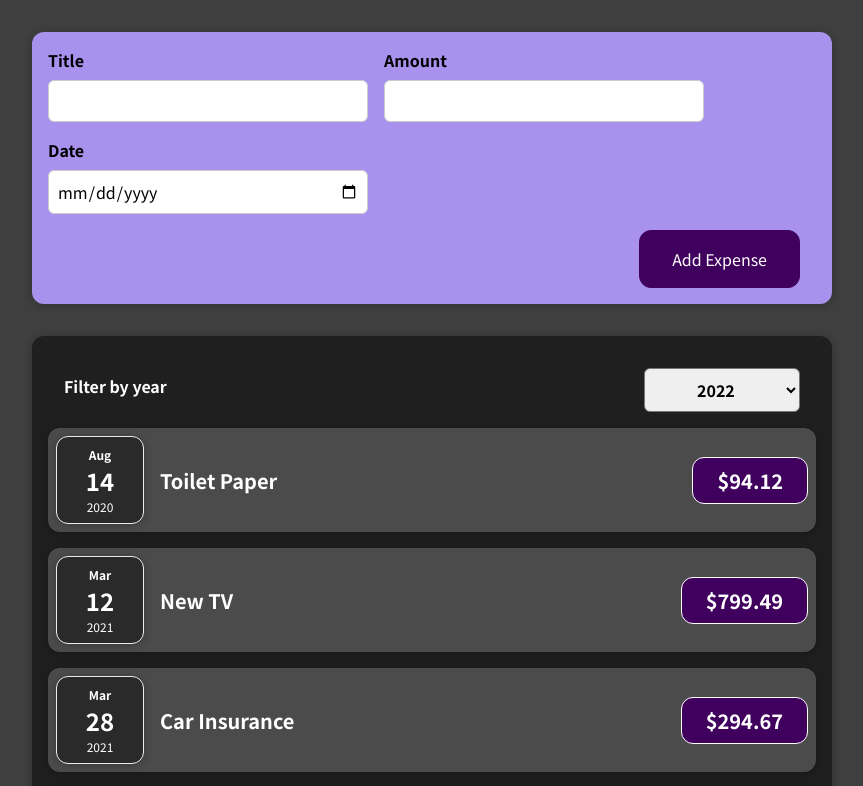
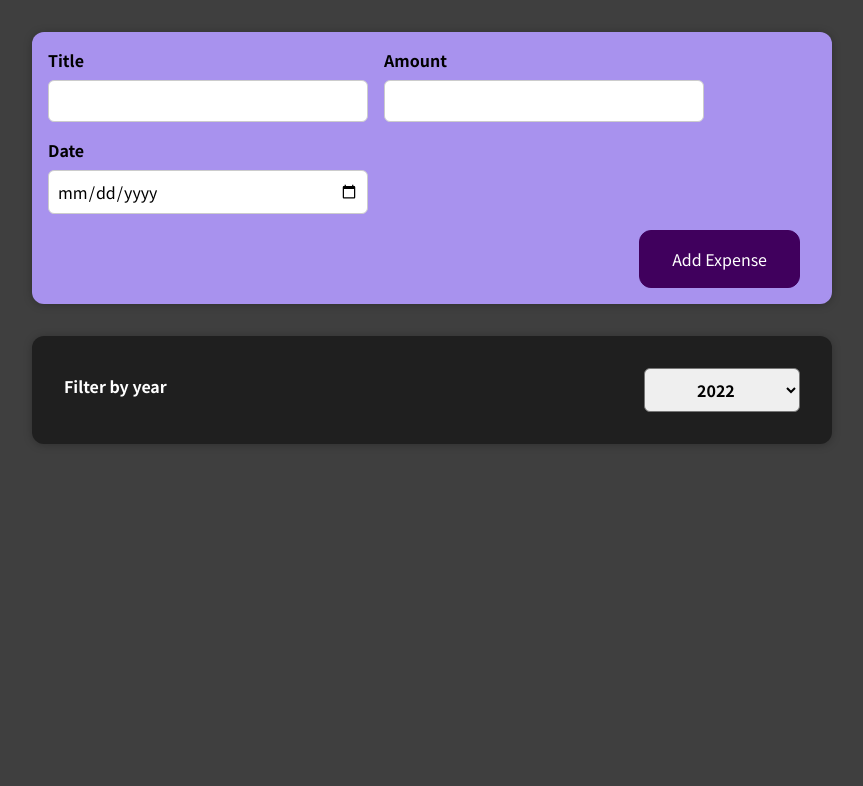
Before and after one commit to danduong17/react-udemy-maximilian, a React (Create React App) app: page / in a window 1280 px wide. Shown: the top 786 px of the page, without its empty margins (208-1071 px from the left). Built offline with nearby package versions, Linux system fonts and the light colour scheme.

Commit message:
Edit array of expenses to match with the filter

```diff
--- a/src/components/Expenses/Expenses.js
+++ b/src/components/Expenses/Expenses.js
@@ -12,6 +12,11 @@ const Expenses = (props) => {
     setFilteredYear(selectedYear);
   };
 
+  // Must also call toString() because it won't render if not calling
+  const filteredExpenses = props.expenses.filter(expense => {
+    return expense.date.getFullYear().toString() === filteredYear
+  })
+
   return (
     <div>
       <Card className="expenses">
@@ -20,8 +25,8 @@ const Expenses = (props) => {
           onFilterYear={filterYearHandler}
         />
 
-        {/* Dynamic render list of data so the number of ExpenseItem will depend on number of elements in array "expenses" in App.js */}
-        {props.expenses.map((expense) => (
+        {/* Dynamic render list of data based on the filtered year */}
+        {filteredExpenses.map((expense) => (
           <ExpenseItem
             key={expense.id}
             title={expense.title}
@@ -29,6 +34,16 @@ const Expenses = (props) => {
             date={expense.date}
           ></ExpenseItem>
         ))}
+
+        {/* Dynamic render list of data so the number of ExpenseItem will depend on number of elements in array "expenses" in App.js */}
+        {/* {props.expenses.map((expense) => (
+          <ExpenseItem
+            key={expense.id}
+            title={expense.title}
+            amount={expense.amount}
+            date={expense.date}
+          ></ExpenseItem>
+        ))} */}
 
         {/* Old way: render individually each item in array "expenses" in App.js
         => Not recommend because if adding new items in array "expenses" in App.js, we have to add ExpenseItem manually
--- a/src/components/Expenses/ExpensesFilter.js
+++ b/src/components/Expenses/ExpensesFilter.js
@@ -8,6 +8,7 @@ const ExpensesFilter = (props) => {
     // console.log(pickedYear);
     // props.onSelectYear(pickedYear); --> instead of logging the current selected year, it logs the year that was just selected previously
     props.onFilterYear(event.target.value);
+
   };
 
   return (
```
